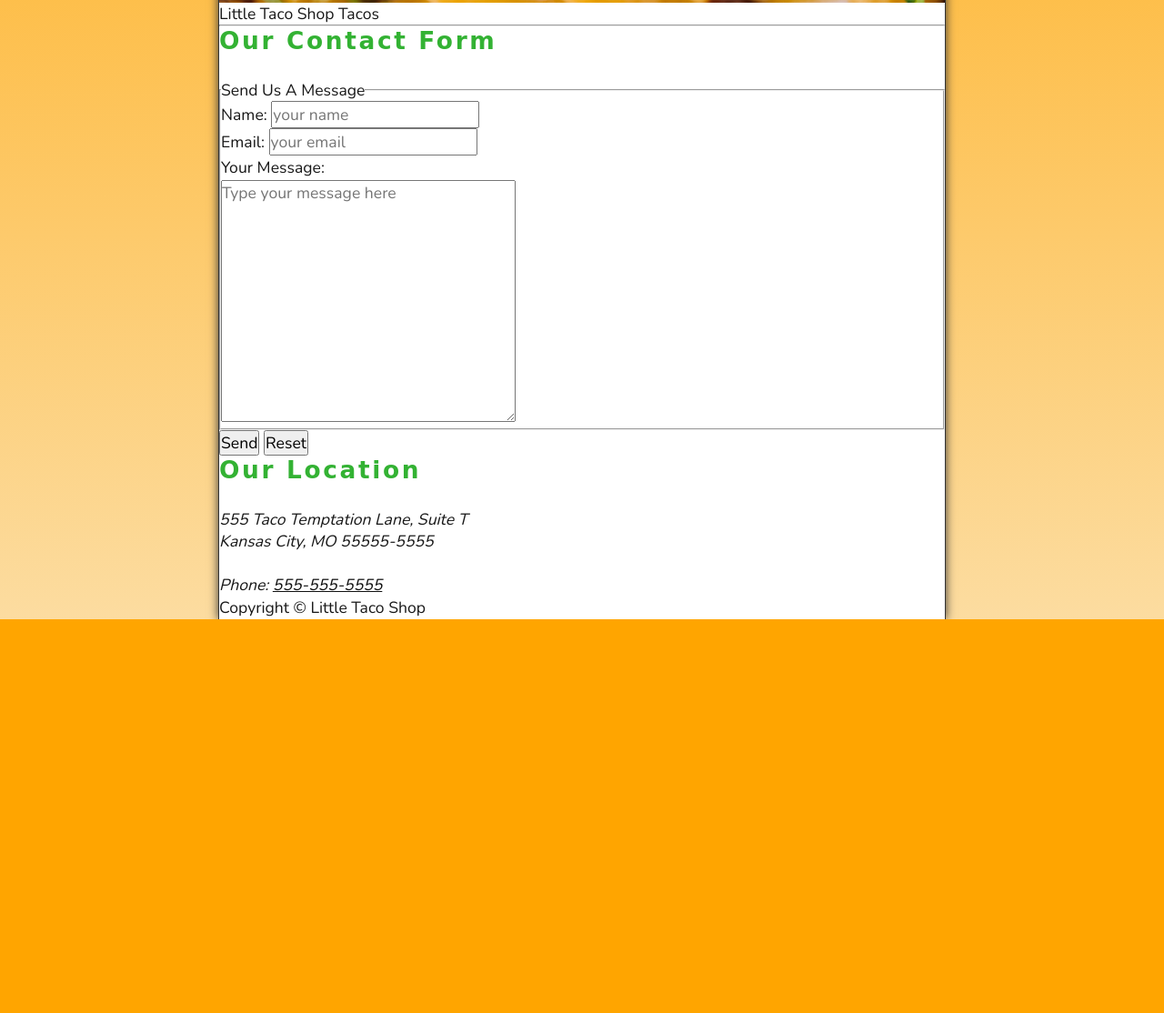
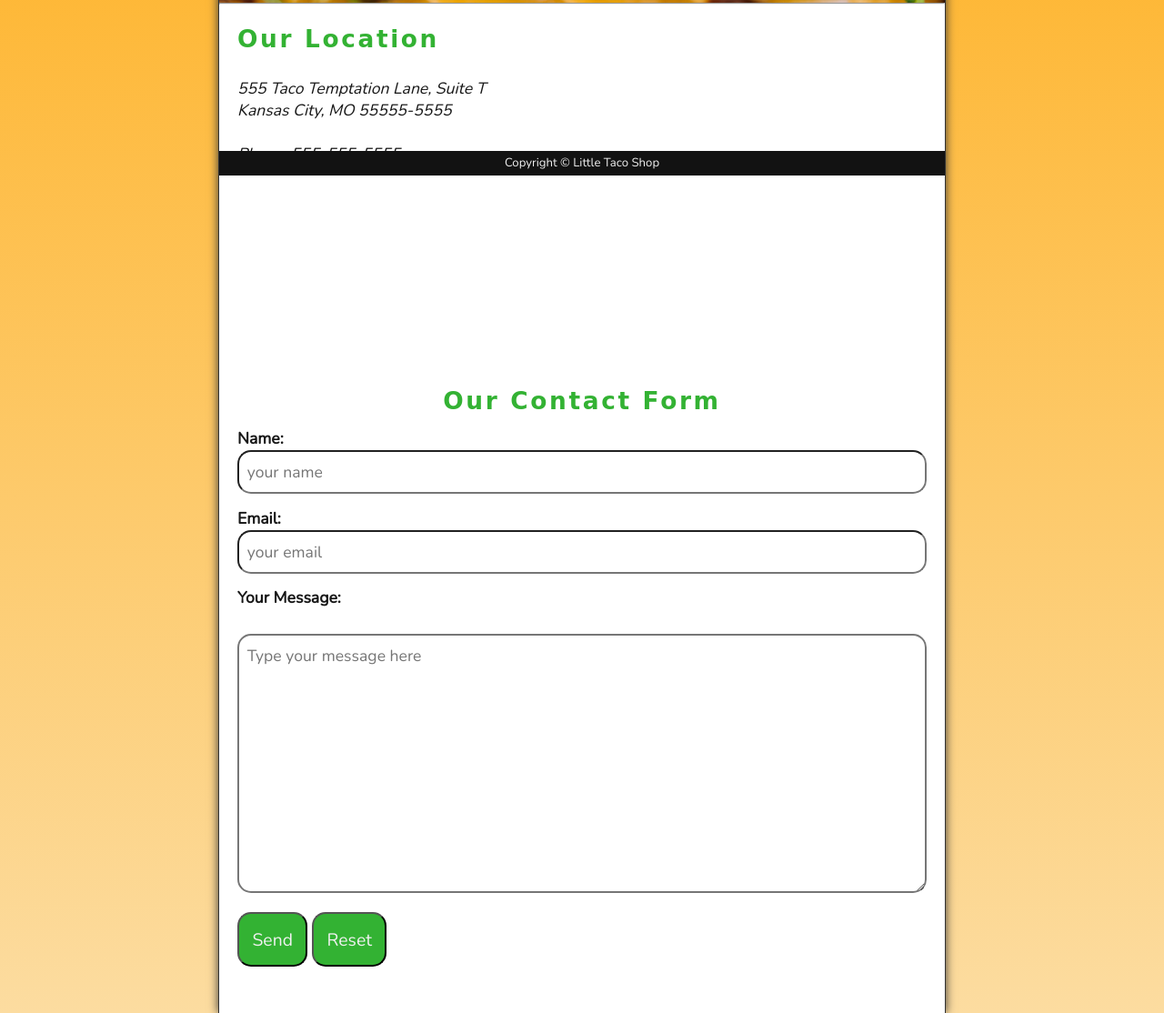
Before and after one commit to mateuszb5168/webdev, a plain HTML site: page final projects after learning/Project_tuto/contact.html in a window 1280 px wide. Shown: the part 607-1721 px from the top of the page at 91% size. Before the commit the page ends 1288 px from the top, so only its background shows below. Drawn offline with nearby package versions, Linux system fonts and the light colour scheme.

Commit message:
worked on final tutorial project
added styling to the footer, the contact page, and the main parts of the project

had a long "break" O-O

```diff
--- a/final projects after learning/Project_tuto/FinalProject.css
+++ b/final projects after learning/Project_tuto/FinalProject.css
@@ -191,3 +191,80 @@ a:active {
         scaleY(1)
     }
 }
+
+/* || FOOTER */
+
+.footer {
+    position: sticky;
+    bottom: 0;
+    background-color: var(--HEADER-BGCOLOR);
+    color: var(--HEADER-COLOR);
+    padding: var(--PADDING-TOP-BTM) var(--PADDING-SIDE);
+    text-align: center;
+    font-size: 0.75em;
+}
+
+/* || MAIN */
+
+.main {
+    padding: var(--PADDING-TOP-BTM) var(--PADDING-SIDE);
+}
+
+.main__article {
+    scroll-margin-top: 6.5rem;
+    margin: var(--MARGIN);
+}
+
+.main__article:first-child {
+    margin-top: 1em
+}
+
+.main__article:first-child {
+    min-height: calc(100vh - 24rem);
+}
+
+/* || ABOUT */
+
+.about__trivia {
+    margin: var(--MARGIN);
+}
+
+.about__trivia-answer {
+    margin-top: 1em;
+}
+
+
+/* || CONTACT */
+
+.contact__h2 {
+    margin: 0;
+    text-align: center;
+}
+
+.contact__fieldset {
+    border: none;
+}
+
+.contact__p {
+    margin: 0.75em 0;
+}
+
+.contact__label {
+    display: block;
+    font-weight: bold;
+}
+
+.contact__input, .contact__textarea {
+    padding: 0.5em;
+    border-radius: 15px;
+    border-width: 2px;
+    width: 100%;
+}
+
+.contact__button {
+    padding: 0.75em;
+    border-radius: 15px;
+    background-color: var(--HIGHLIGHT-COLOR);
+    color: var(--HEADER-COLOR);
+    font-size: var(--FS);
+}
--- a/final projects after learning/Project_tuto/contact.html
+++ b/final projects after learning/Project_tuto/contact.html
@@ -30,52 +30,48 @@
                 </li>
             </ul>
         </nav>
+    </header>
     <section class="hero">
         <figure>
             <img src="tacos_close_up_1000x649.png" alt="Little Taco Shop Tacos" title="Tacos ready to eat!"
                 width="1000" height="649">
-            <figcaption>
-                Little Taco Shop Tacos
-            </figcaption>
         </figure>
     </section>
-    </header>
     <hr>
-    <main>
-        <section>
-            <h2>Our Contact Form</h2>
-
-            <form action="https://httpbin.org/get" method="get">
-                <fieldset>
-                    <legend>Send Us A Message</legend>
-                    <p>
-                        <label for="name">Name:</label>
-                        <input type="text" name="name" id="name" placeholder="your name" required>
-                    </p>
-                    <p>
-                        <label for="email">Email:</label>
-                        <input type="email" name="email" id="email" placeholder="your email" required>
-                    </p>
-                    <p>
-                        <label for="message">Your Message:</label>
-                        <br>
-                        <textarea name="message" id="message" cols="30" rows="10"
-                            placeholder="Type your message here"></textarea>
-                    </p>
-                </fieldset>
-                <button type="submit">Send</button>
-                <button type="reset">Reset</button>
-            </form>
-        </section>
-        <section>
-            <h2>Our Location</h2>
+    <main class="main">
+        <article class="main__article">
+            <h2 >Our Location</h2>
             <address>
                 555 Taco Temptation Lane, Suite T<br>
                 Kansas City, MO 55555-5555
                 <br><br>
                 Phone: <a href="tel:+5555555555">555-555-5555</a>
             </address>
-        </section>
+        </article>
+        <article class="main__article contact">
+            <h2  class="contact__h2">Our Contact Form</h2>
+            <form action="https://httpbin.org/get" method="get" class="contact__form">
+                <fieldset class="contact__fieldset">
+                    <legend class="offscreen">Send Us A Message</legend>
+                    <p class="contact__p">
+                        <label class="contact__label" for="name">Name:</label>
+                        <input class="contact__input" type="text" name="name" id="name" placeholder="your name" required>
+                    </p>
+                    <p class="contact__p">
+                        <label class="contact__label" for="email">Email:</label>
+                        <input class="contact__input" type="email" name="email" id="email" placeholder="your email" required>
+                    </p>
+                    <p class="contact__p">
+                        <label class="contact__label" for="message">Your Message:</label>
+                        <br>
+                        <textarea class="contact__textarea" name="message" id="message" cols="30" rows="10"
+                            placeholder="Type your message here"></textarea>
+                    </p>
+                </fieldset>
+                <button class="contact__button" type="submit">Send</button>
+                <button class="contact__button" type="reset">Reset</button>
+            </form>
+        </article>
     </main>
     <footer class="footer">
         <p>
```
Also changed, not shown: final projects after learning/Project_tuto/FinalProject.html (+2 -1 lines), final projects after learning/Project_tuto/about.html (+6 -7 lines), final projects after learning/Project_tuto/hours.html (+3 -1 lines).
